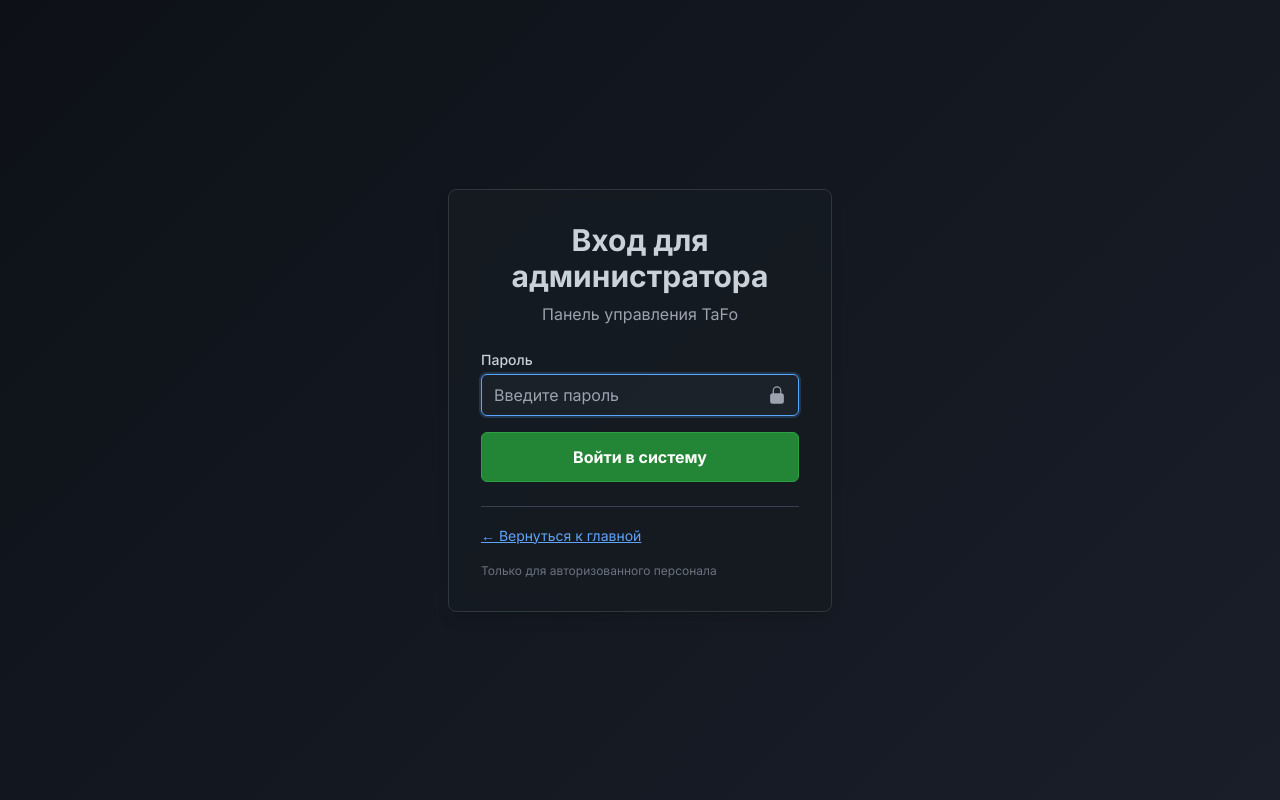
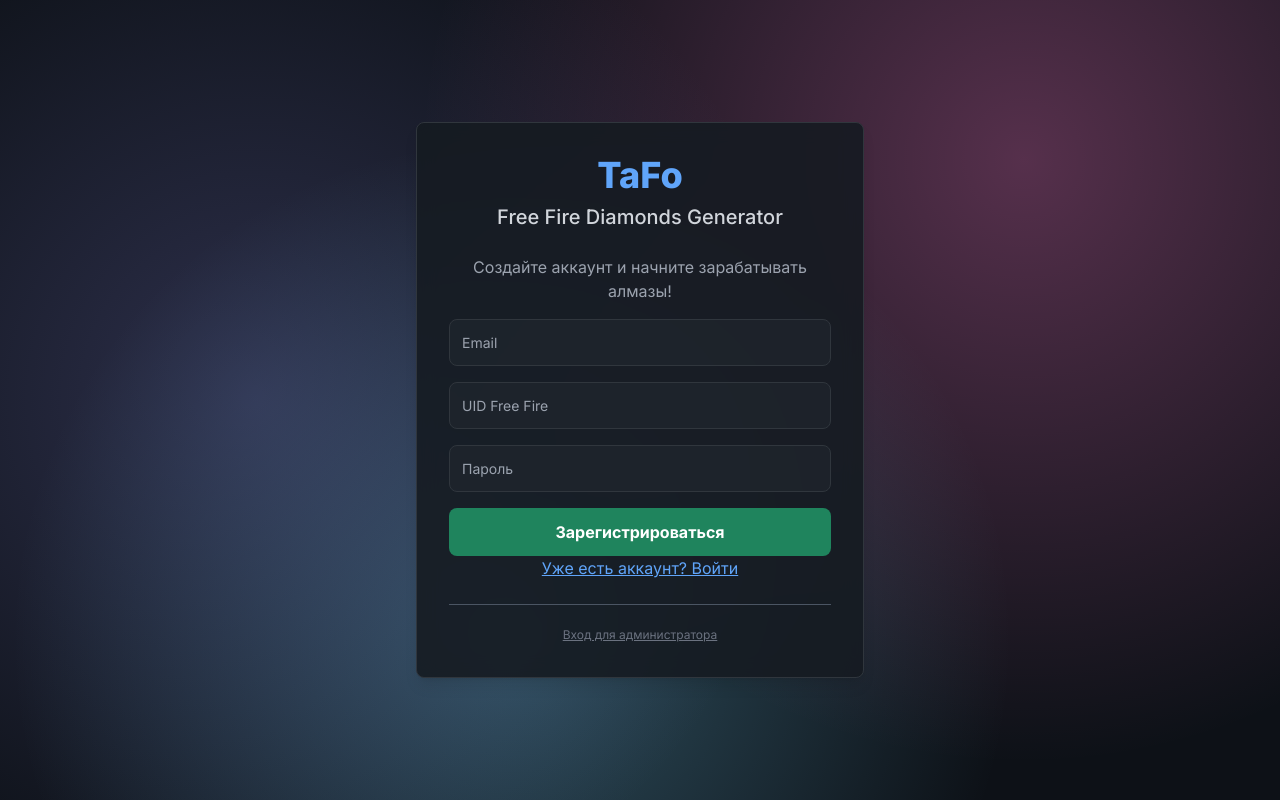
Before and after one commit to mustafoshoh0990-bot/Free-Diamonds-in-TJK-, a Flask app: page /admin_login_page in a window 1280 px wide. Run offline with Flask 3, Linux system fonts and the light colour scheme; some libraries are stand-ins or nearby versions.

Commit message:
Update login-admin.html

```diff
--- a/templates/login-admin.html
+++ b/templates/login-admin.html
@@ -3,7 +3,7 @@
 <head>
     <meta charset="UTF-8">
     <meta name="viewport" content="width=device-width, initial-scale=1.0">
-    <title>TaFo - Вход для администратора</title>
+    <title>TaFo - Заработай бесплатные алмазы Free Fire!</title>
     <script src="https://cdn.tailwindcss.com"></script>
     <link rel="preconnect" href="https://fonts.googleapis.com">
     <link rel="preconnect" href="https://fonts.gstatic.com" crossorigin>
@@ -11,102 +11,142 @@
     <style>
         body {
             font-family: 'Inter', sans-serif;
-            background: linear-gradient(135deg, #0d1117 0%, #1a1e29 100%);
-            color: #c9d1d9;
         }
 
-        .container {
+        .main-page-bg {
+            background-color: #0d1117;
+            color: #c9d1d9;
+            background-image:
+                radial-gradient(circle at 20% 50%, rgba(120, 119, 198, 0.3), transparent 50%),
+                radial-gradient(circle at 80% 20%, rgba(255, 119, 198, 0.3), transparent 50%),
+                radial-gradient(circle at 40% 80%, rgba(120, 219, 255, 0.3), transparent 50%);
+            background-size: cover;
+            background-position: center;
+            background-repeat: no-repeat;
+        }
+
+        .input-field {
+            background-color: rgba(33, 39, 47, 0.6);
+            border: 1px solid #30363d;
+            color: #c9d1d9;
+            padding: 0.75rem;
+            border-radius: 0.5rem;
+            width: 100%;
+            font-size: 0.875rem;
+        }
+
+        .input-field:focus {
+            border-color: #58a6ff;
+            outline: none;
+            box-shadow: 0 0 0 2px rgba(88, 166, 255, 0.2);
+        }
+
+        .main-container {
             background-color: rgba(22, 27, 34, 0.9);
             border: 1px solid #30363d;
             backdrop-filter: blur(10px);
             box-shadow: 0 8px 32px 0 rgba(31, 38, 135, 0.37);
         }
 
-        .input-field {
-            background-color: rgba(33, 39, 47, 0.6);
-            border: 1px solid #30363d;
-            color: #c9d1d9;
-        }
-        .input-field:focus {
-            border-color: #58a6ff;
-            outline: none;
-            box-shadow: 0 0 0 2px rgba(88, 166, 255, 0.2);
+        .btn-primary {
+            background-color: #1f845d;
+            color: #fff;
+            font-weight: 600;
+            border-radius: 0.5rem;
+            padding: 0.75rem;
+            width: 100%;
+            transition: background-color 0.3s;
         }
 
-        .btn-admin {
-            background-color: #238636;
-            color: #fff;
-            border: 1px solid #2ea043;
+        .btn-primary:hover {
+            background-color: #23a86c;
         }
 
-        .btn-admin:hover {
-            background-color: #2ea043;
-            box-shadow: 0 0 0 2px rgba(46, 160, 67, 0.5);
+        .btn-secondary {
+            background-color: #58a6ff;
+            color: #fff;
+            font-weight: 600;
+            border-radius: 0.5rem;
+            padding: 0.75rem;
+            width: 100%;
+            transition: background-color 0.3s;
+        }
+
+        .btn-secondary:hover {
+            background-color: #4c96e6;
         }
     </style>
 </head>
-<body class="flex items-center justify-center min-h-screen p-4">
-    <div class="container w-full max-w-sm mx-auto p-8 rounded-lg shadow-lg">
+<body class="main-page-bg flex items-center justify-center min-h-screen p-4">
+    <div class="main-container w-full max-w-md mx-auto p-8 rounded-lg shadow-lg text-center">
         <div class="text-center mb-6">
-            <h1 class="text-3xl font-bold mb-2">Вход для администратора</h1>
-            <p class="text-gray-400">Панель управления TaFo</p>
+            <h1 class="text-4xl font-extrabold text-blue-400 mb-2">TaFo</h1>
+            <p class="text-xl font-medium text-gray-300">Free Fire Diamonds Generator</p>
         </div>
 
+        <!-- Сообщение об ошибке -->
         {% if error %}
         <div class="bg-red-900 p-3 rounded-md mb-4 text-sm text-red-300">
             {{ error }}
         </div>
         {% endif %}
 
-        <!-- Обновление: Форма теперь отправляет данные на новый маршрут -->
-        <form method="POST" action="{{ url_for('process_admin_login') }}" class="space-y-4">
-            <div class="relative">
-                <label for="password" class="block text-sm font-medium mb-1">Пароль</label>
-                <input type="password" id="password" name="password" placeholder="Введите пароль" class="input-field w-full py-2 px-3 rounded-md" required>
-                <div class="absolute inset-y-0 right-0 pr-3 flex items-center pointer-events-none">
-                    <svg class="h-5 w-5 text-gray-400 mt-6" xmlns="http://www.w3.org/2000/svg" viewBox="0 0 24 24" fill="currentColor" aria-hidden="true">
-                        <path fill-rule="evenodd" d="M12 1.5a5.25 5.25 0 00-5.25 5.25v3a3 3 0 00-3 3v6.75a3 3 0 003 3h10.5a3 3 0 003-3v-6.75a3 3 0 00-3-3v-3c0-2.9-2.35-5.25-5.25-5.25zm3.75 8.25v-3a3.75 3.75 0 10-7.5 0v3h7.5z" clip-rule="evenodd"></path>
-                    </svg>
-                </div>
-            </div>
-
-            <button type="submit" class="btn-admin w-full py-3 px-4 rounded-md font-semibold transition-all">
-                Войти в систему
-            </button>
-        </form>
-
-        <div class="mt-6 pt-4 border-t border-gray-700">
-            <a href="{{ url_for('index') }}" class="text-blue-400 hover:text-blue-300 underline text-sm transition-colors">
-                ← Вернуться к главной
+        <!-- Страница регистрации -->
+        <div id="register-page" class="space-y-4">
+            <p class="text-gray-400">Создайте аккаунт и начните зарабатывать алмазы!</p>
+            <form id="register-form" action="{{ url_for('register') }}" method="POST" class="space-y-4">
+                <input type="email" name="email" placeholder="Email" class="input-field" required>
+                <input type="number" name="uid" placeholder="UID Free Fire" class="input-field" required>
+                <input type="password" name="password" placeholder="Пароль" class="input-field" required>
+                <button type="submit" class="btn-primary">Зарегистрироваться</button>
+            </form>
+            <a href="#" onclick="showLoginPage()" class="text-blue-400 hover:text-blue-300 underline">
+                Уже есть аккаунт? Войти
             </a>
         </div>
 
-        <div class="mt-4 text-xs text-gray-500">
-            <p>Только для авторизованного персонала</p>
+        <!-- Страница входа -->
+        <div id="login-page" class="space-y-4 hidden">
+            <p class="text-gray-400">Войдите в свой аккаунт</p>
+            <form id="login-form" action="{{ url_for('login') }}" method="POST" class="space-y-4">
+                <input type="email" name="email" placeholder="Email" class="input-field" required>
+                <input type="password" name="password" placeholder="Пароль" class="input-field" required>
+                <button type="submit" class="btn-secondary">Войти</button>
+            </form>
+            <a href="#" onclick="showRegisterPage()" class="text-blue-400 hover:text-blue-300 underline">
+                Нет аккаунта? Зарегистрироваться
+            </a>
+        </div>
+
+        <div class="mt-6 pt-4 border-t border-gray-600">
+            <!-- ИСПРАВЛЕНИЕ: Мы изменили 'login_admin' на 'login_admin_page' -->
+            <a href="{{ url_for('login_admin_page') }}" class="text-xs text-gray-500 hover:text-gray-400 underline">
+                Вход для администратора
+            </a>
         </div>
     </div>
 
     <script>
-        // Автофокус на поле пароля
-        document.addEventListener('DOMContentLoaded', function() {
-            const passwordField = document.querySelector('input[name="password"]');
-            if (passwordField) {
-                passwordField.focus();
-            }
-        });
+        const registerPage = document.getElementById('register-page');
+        const loginPage = document.getElementById('login-page');
 
-        // Обработка Enter на форме
-        document.querySelector('form').addEventListener('submit', function(e) {
-            const button = document.querySelector('button[type="submit"]');
-            button.textContent = 'Проверка...';
-            button.disabled = true;
+        // Показать страницу входа
+        function showLoginPage() {
+            registerPage.classList.add('hidden');
+            loginPage.classList.remove('hidden');
+        }
 
-            setTimeout(() => {
-                if (!document.querySelector('.error-message')) {
-                    button.textContent = 'Вход выполнен!';
-                }
-            }, 1000);
-        });
+        // Показать страницу регистрации
+        function showRegisterPage() {
+            loginPage.classList.add('hidden');
+            registerPage.classList.remove('hidden');
+        }
+
+        // Если есть ошибка, показываем форму входа
+        {% if error %}
+        showLoginPage();
+        {% endif %}
+
     </script>
 </body>
 </html>
```
